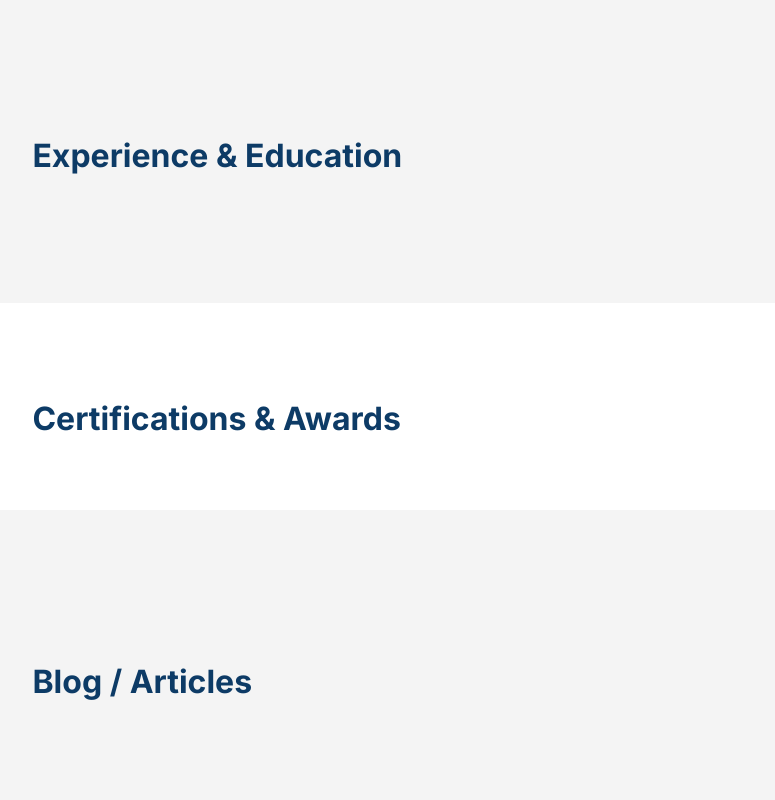
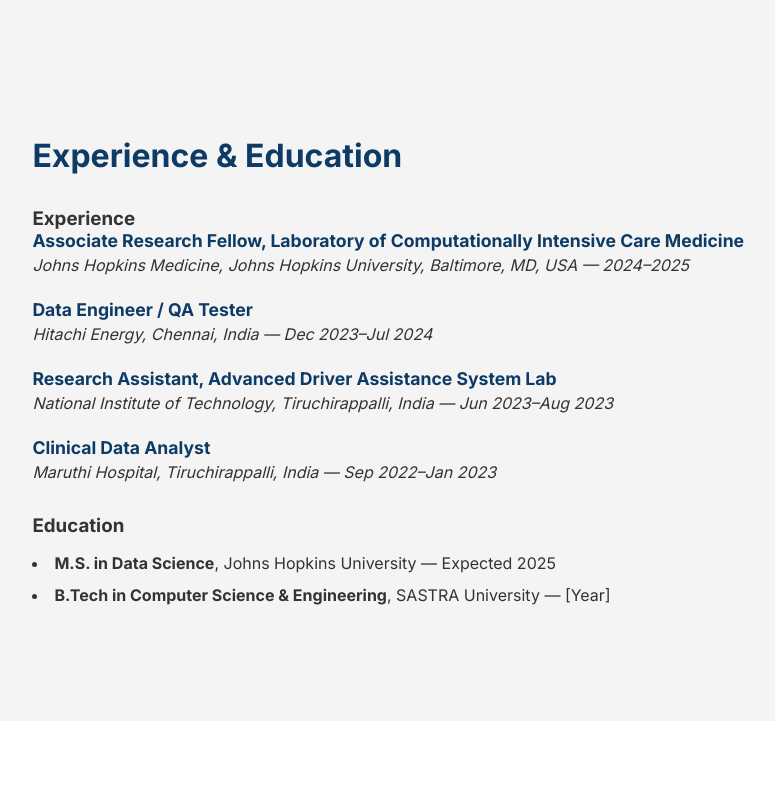
Before and after one commit to AkshayRamakrishnann/AkshayRamakrishnann.github.io, a plain HTML site: page index.html in a window 1280 px wide. Shown: the part 5940-6740 px from the top of the page, without its empty margins (46-821 px from the left). Drawn offline with Linux system fonts and the light colour scheme.

Commit message:
Update index.html

```diff
--- a/index.html
+++ b/index.html
@@ -242,6 +242,33 @@
   margin-bottom: 0.75rem;
   color: var(--color-text);
 }
+    /* Experience & Education */
+.exp-block, .edu-block {
+  margin-top: 2rem;
+}
+.exp-item {
+  margin-bottom: 1.5rem;
+}
+.exp-item h4 {
+  font-size: 1.1rem;
+  color: var(--color-primary);
+  margin-bottom: 0.25rem;
+}
+.exp-item p {
+  color: var(--color-text);
+  font-style: italic;
+}
+
+.edu-list {
+  list-style: disc inside;
+  margin-top: 1rem;
+  padding-left: 0;
+}
+.edu-list li {
+  margin-bottom: 0.75rem;
+  color: var(--color-text);
+}
+
 
 
 
@@ -619,13 +646,44 @@
 </section>
 
 
-  <!-- Experience Section -->
-  <section id="experience">
-    <div class="container">
-      <h2>Experience &amp; Education</h2>
-      <!-- timeline or entries -->
+<!-- Experience & Education Section -->
+<section id="experience">
+  <div class="container">
+    <h2>Experience &amp; Education</h2>
+
+    <!-- Experience -->
+    <div class="exp-block">
+      <h3>Experience</h3>
+      <div class="exp-item">
+        <h4>Associate Research Fellow, Laboratory of Computationally Intensive Care Medicine</h4>
+        <p><em>Johns Hopkins Medicine, Johns Hopkins University, Baltimore, MD, USA</em> — 2024–2025</p>
+      </div>
+      <div class="exp-item">
+        <h4>Data Engineer / QA Tester</h4>
+        <p><em>Hitachi Energy, Chennai, India</em> — Dec 2023–Jul 2024</p>
+      </div>
+      <div class="exp-item">
+        <h4>Research Assistant, Advanced Driver Assistance System Lab</h4>
+        <p><em>National Institute of Technology, Tiruchirappalli, India</em> — Jun 2023–Aug 2023</p>
+      </div>
+      <div class="exp-item">
+        <h4>Clinical Data Analyst</h4>
+        <p><em>Maruthi Hospital, Tiruchirappalli, India</em> — Sep 2022–Jan 2023</p>
+      </div>
     </div>
-  </section>
+
+    <!-- Education -->
+    <div class="edu-block">
+      <h3>Education</h3>
+      <ul class="edu-list">
+        <li><strong>M.S. in Data Science</strong>, Johns Hopkins University — Expected 2025</li>
+        <li><strong>B.Tech in Computer Science &amp; Engineering</strong>, SASTRA University — [Year]</li>
+      </ul>
+    </div>
+
+  </div>
+</section>
+
 
   <!-- Certifications Section -->
   <section id="certs">
```
